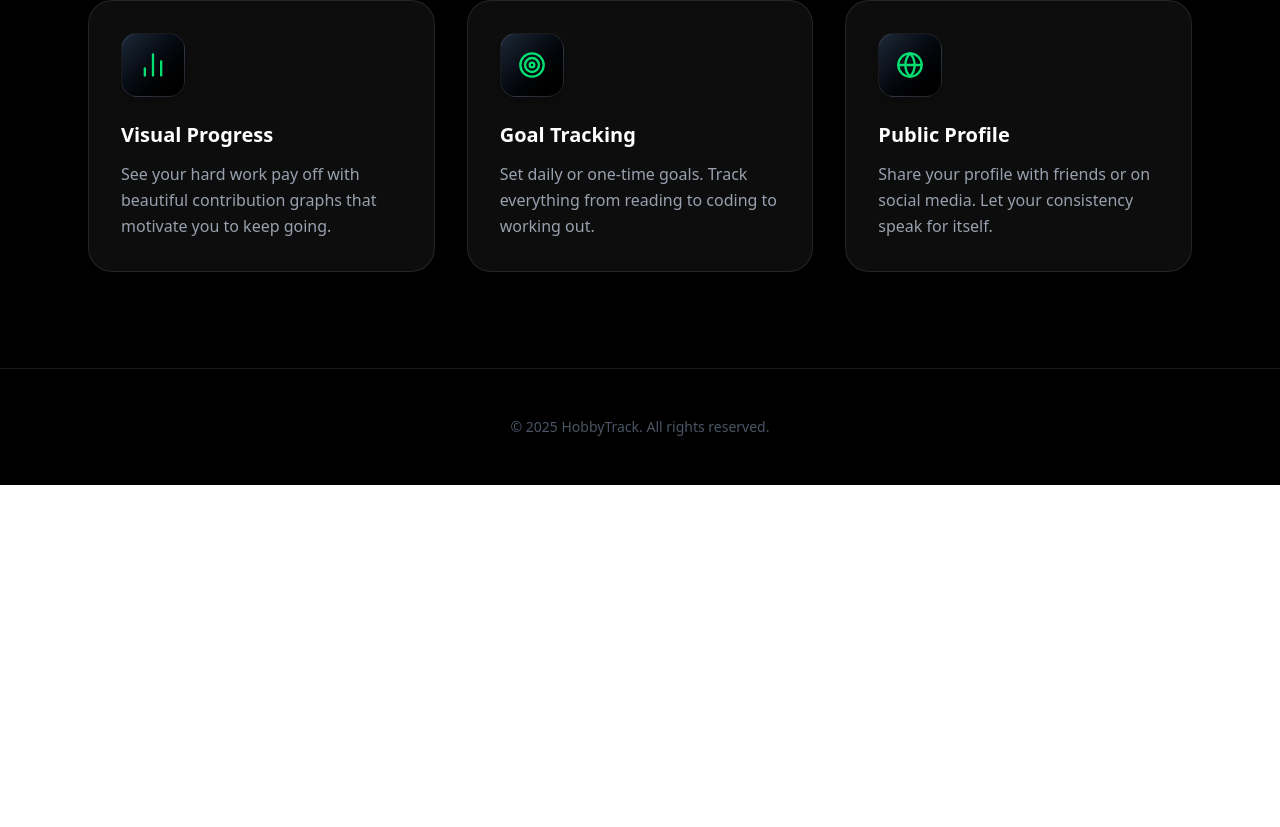
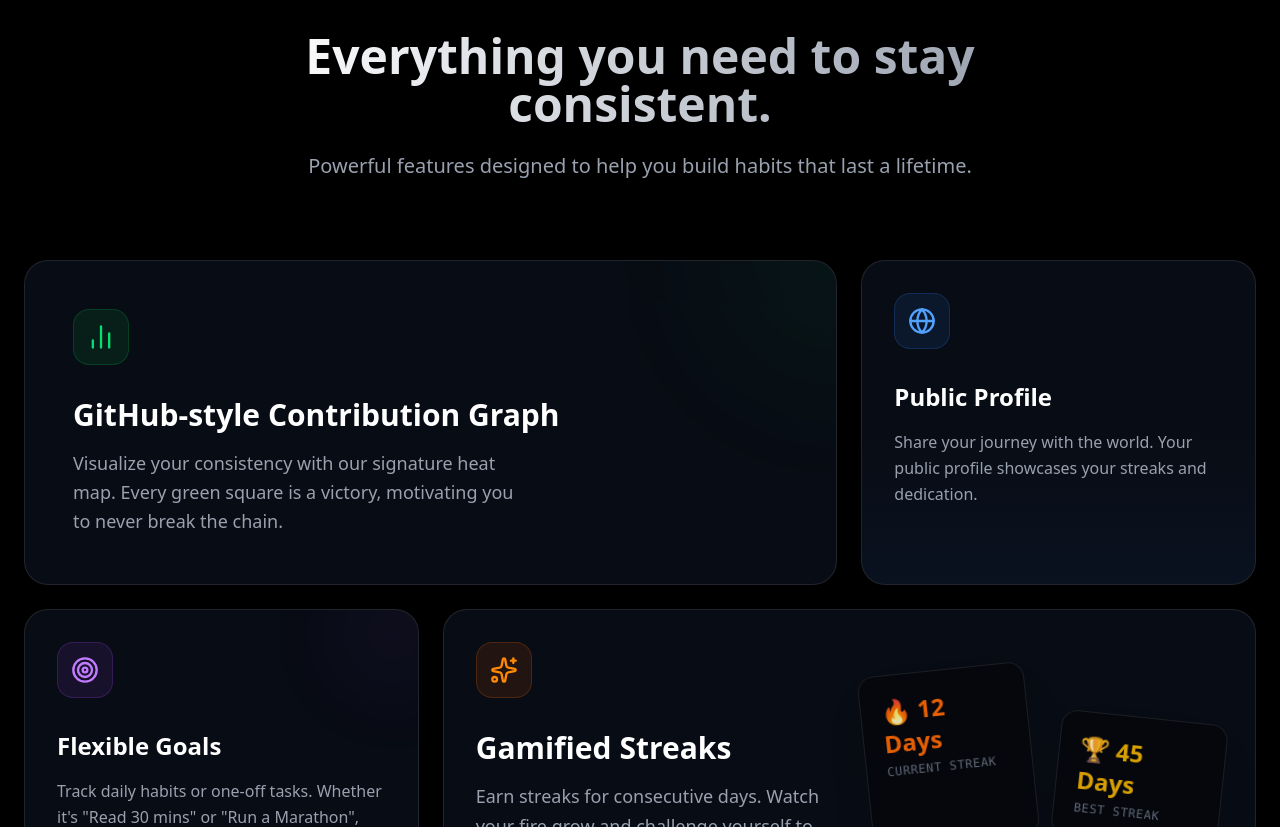
Before and after one commit to Enthusiast-AD/Hobby-Track, a React (Vite) app in the folder frontend/: page / in a window 1280 px wide. Shown: the part 2493-3320 px from the top of the page. Before the commit the page ends 2978 px from the top, so only its background shows below. Built offline with nearby package versions, Linux system fonts and the light colour scheme; no server answers.

Commit message:
feat: Revamp LandingPage layout with enhanced feature cards and improved responsiveness

```diff
--- a/frontend/src/pages/LandingPage.jsx
+++ b/frontend/src/pages/LandingPage.jsx
@@ -1,5 +1,5 @@
 import { Link } from 'react-router-dom';
-import { BarChart2, Target, Globe, Rocket, Sparkles, CheckCircle2 } from 'lucide-react';
+import { BarChart2, Target, Globe, Rocket, Sparkles } from 'lucide-react';
 
 const LandingPage = () => {
   return (
@@ -95,25 +95,89 @@ const LandingPage = () => {
       </section>
 
       {/* Features Grid */}
-      <section className="py-24 bg-black border-t border-white/10">
-        <div className="max-w-6xl mx-auto px-6">
-          <div className="grid grid-cols-1 md:grid-cols-3 gap-8">
-            <FeatureCard
-              icon={<BarChart2 size={28} />}
-              title="Visual Progress"
-              desc="See your hard work pay off with beautiful contribution graphs that motivate you to keep going."
-            />
-            <FeatureCard
-              icon={<Target size={28} />}
-              title="Goal Tracking"
-              desc="Set daily or one-time goals. Track everything from reading to coding to working out."
-            />
-            <FeatureCard
-              icon={<Globe size={28} />}
-              title="Public Profile"
-              desc="Share your profile with friends or on social media. Let your consistency speak for itself."
-            />
-          </div>
+      <section className="py-32 bg-black relative overflow-hidden border-t border-white/10">
+        <div className="max-w-7xl mx-auto px-6 relative z-10">
+
+            <div className="text-center max-w-3xl mx-auto mb-20">
+                <h2 className="text-4xl md:text-5xl font-bold mb-6 bg-gradient-to-r from-white to-gray-400 bg-clip-text text-transparent">
+                    Everything you need to stay consistent.
+                </h2>
+                <p className="text-xl text-gray-400">
+                    Powerful features designed to help you build habits that last a lifetime.
+                </p>
+            </div>
+
+            <div className="grid grid-cols-1 md:grid-cols-3 gap-6">
+                {/* Large Card 1 */}
+                <div className="md:col-span-2 bg-gray-900/50 border border-white/10 rounded-3xl p-8 md:p-12 relative overflow-hidden group hover:border-green-500/30 transition-all duration-500 hover:bg-gray-900/80">
+                    <div className="absolute top-0 right-0 w-64 h-64 bg-green-500/10 rounded-full blur-3xl -mr-32 -mt-32 transition-opacity opacity-50 group-hover:opacity-100"></div>
+
+                    <div className="relative z-10">
+                        <div className="w-14 h-14 bg-green-500/10 rounded-2xl flex items-center justify-center mb-8 text-green-400 border border-green-500/20">
+                            <BarChart2 size={28} />
+                        </div>
+                        <h3 className="text-3xl font-bold text-white mb-4">GitHub-style Contribution Graph</h3>
+                        <p className="text-gray-400 text-lg leading-relaxed max-w-md">
+                            Visualize your consistency with our signature heat map. Every green square is a victory, motivating you to never break the chain.
+                        </p>
+                    </div>
+                </div>
+
+                {/* Tall Card 2 */}
+                <div className="bg-gray-900/50 border border-white/10 rounded-3xl p-8 relative overflow-hidden group hover:border-blue-500/30 transition-all duration-500 hover:bg-gray-900/80">
+                    <div className="absolute bottom-0 left-0 w-full h-1/2 bg-gradient-to-t from-blue-500/10 to-transparent opacity-50 group-hover:opacity-100 transition-opacity"></div>
+
+                    <div className="relative z-10 h-full flex flex-col">
+                        <div className="w-14 h-14 bg-blue-500/10 rounded-2xl flex items-center justify-center mb-8 text-blue-400 border border-blue-500/20">
+                            <Globe size={28} />
+                        </div>
+                        <h3 className="text-2xl font-bold text-white mb-4">Public Profile</h3>
+                        <p className="text-gray-400 leading-relaxed mb-8 flex-grow">
+                            Share your journey with the world. Your public profile showcases your streaks and dedication.
+                        </p>
+                    </div>
+                </div>
+
+                {/* Card 3 */}
+                <div className="bg-gray-900/50 border border-white/10 rounded-3xl p-8 relative overflow-hidden group hover:border-purple-500/30 transition-all duration-500 hover:bg-gray-900/80">
+                     <div className="absolute top-0 right-0 w-32 h-32 bg-purple-500/10 rounded-full blur-2xl -mr-10 -mt-10 transition-opacity opacity-50 group-hover:opacity-100"></div>
+                    <div className="relative z-10">
+                        <div className="w-14 h-14 bg-purple-500/10 rounded-2xl flex items-center justify-center mb-8 text-purple-400 border border-purple-500/20">
+                            <Target size={28} />
+                        </div>
+                        <h3 className="text-2xl font-bold text-white mb-4">Flexible Goals</h3>
+                        <p className="text-gray-400 leading-relaxed">
+                            Track daily habits or one-off tasks. Whether it's "Read 30 mins" or "Run a Marathon", we've got you covered.
+                        </p>
+                    </div>
+                </div>
+
+                {/* Card 4 */}
+                <div className="md:col-span-2 bg-gray-900/50 border border-white/10 rounded-3xl p-8 relative overflow-hidden group hover:border-orange-500/30 transition-all duration-500 hover:bg-gray-900/80 flex flex-col md:flex-row items-center gap-8">
+                    <div className="flex-1 relative z-10">
+                        <div className="w-14 h-14 bg-orange-500/10 rounded-2xl flex items-center justify-center mb-8 text-orange-400 border border-orange-500/20">
+                            <Sparkles size={28} />
+                        </div>
+                        <h3 className="text-3xl font-bold text-white mb-4">Gamified Streaks</h3>
+                        <p className="text-gray-400 text-lg leading-relaxed">
+                            Earn streaks for consecutive days. Watch your fire grow and challenge yourself to beat your personal best.
+                        </p>
+                    </div>
+                    {/* Decorative Element */}
+                    <div className="flex-1 flex justify-center items-center opacity-90">
+                         <div className="flex gap-6">
+                            <div className="bg-black/40 p-5 rounded-2xl border border-white/10 backdrop-blur-md transform -rotate-6 shadow-2xl">
+                                <div className="text-orange-500 font-bold text-2xl mb-1">🔥 12 Days</div>
+                                <div className="text-xs text-gray-500 font-mono uppercase tracking-wider">Current Streak</div>
+                            </div>
+                            <div className="bg-black/40 p-5 rounded-2xl border border-white/10 backdrop-blur-md transform rotate-6 mt-12 shadow-2xl">
+                                <div className="text-yellow-500 font-bold text-2xl mb-1">🏆 45 Days</div>
+                                <div className="text-xs text-gray-500 font-mono uppercase tracking-wider">Best Streak</div>
+                            </div>
+                         </div>
+                    </div>
+                </div>
+            </div>
         </div>
       </section>
 
@@ -125,14 +189,4 @@ const LandingPage = () => {
   );
 };
 
-const FeatureCard = ({ icon, title, desc }) => (
-  <div className="bg-white/5 border border-white/10 p-8 rounded-3xl hover:border-green-500/50 transition-all duration-300 group hover:-translate-y-2 hover:bg-white/[0.07]">
-    <div className="mb-6 bg-gradient-to-br from-gray-800 to-black w-16 h-16 flex items-center justify-center rounded-2xl group-hover:scale-110 transition-transform text-green-400 border border-white/10 shadow-lg">
-      {icon}
-    </div>
-    <h3 className="text-xl font-bold text-white mb-3">{title}</h3>
-    <p className="text-gray-400 leading-relaxed">{desc}</p>
-  </div>
-);
-
 export default LandingPage;
```
